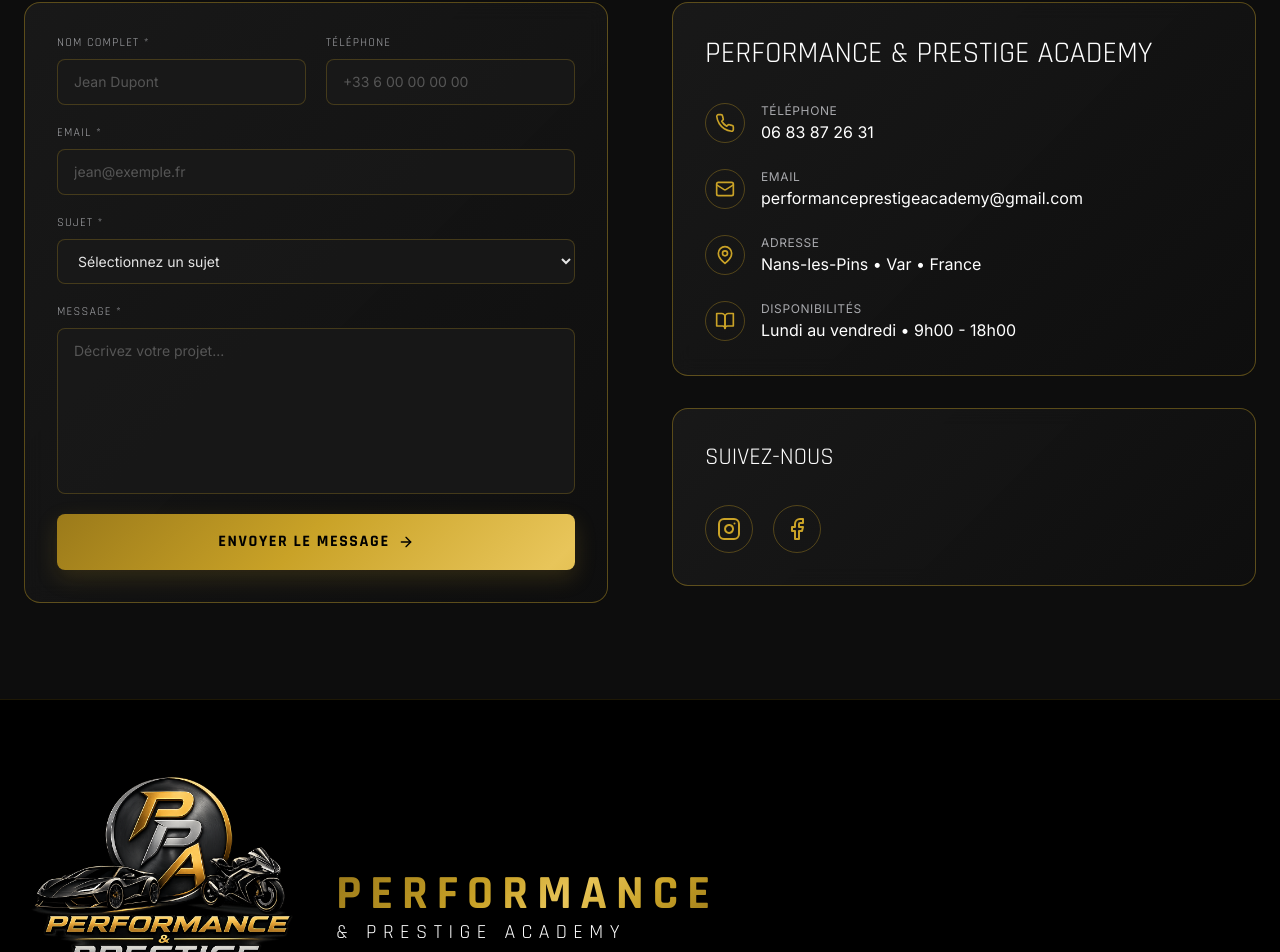
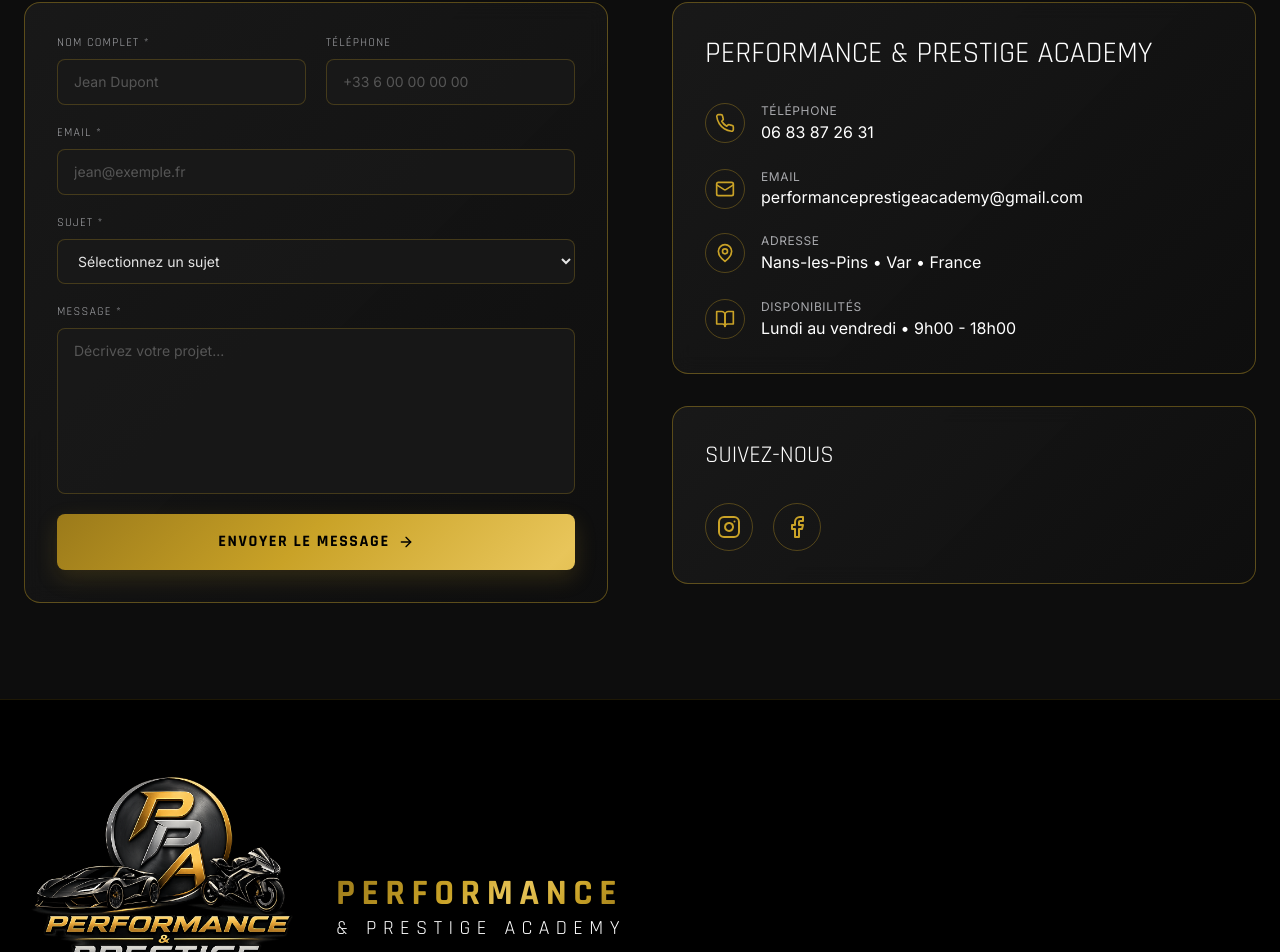
Before and after one commit to PerformancePrestigeAcademy/performance-prestige-academy, a React (Vite) app: page / in a window 1280 px wide. Shown: the part 6998-7950 px from the top of the page. Built offline with nearby package versions, Linux system fonts and the light colour scheme.

Commit message:
PATCH 013 v10 ter

```diff
--- a/src/components/ContactForm.tsx
+++ b/src/components/ContactForm.tsx
@@ -301,7 +301,7 @@ w-full
           <p className="text-xs text-[#A8A9AD] uppercase tracking-wider">
             Email
           </p>
-          <p className="text-white leading-relaxed">
+          <p className="text-white text-sm sm:text-base leading-relaxed">
             performanceprestigeacademy@gmail.com
           </p>
         </div>
--- a/src/components/Footer.tsx
+++ b/src/components/Footer.tsx
@@ -23,7 +23,7 @@ export default function Footer() {
 
               <div>
 
-                 <h3 className="font-racing font-black text-5xl tracking-[0.18em] gold-gradient">
+                 <h3 className="font-racing font-black text-4xl tracking-[0.18em] gold-gradient">
                     PERFORMANCE
                  </h3>
 
```
